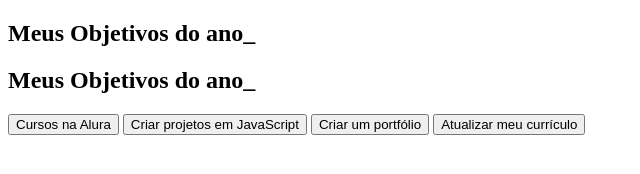
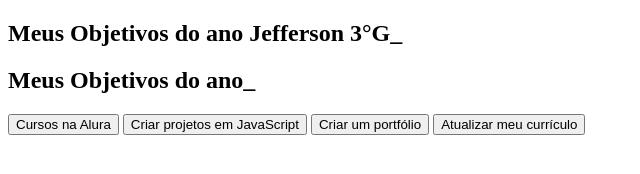
Before and after one commit to jeffxtz/JEFFERSON-3-G, a plain HTML site: page INDEX.HTML in a window 1280 px wide. Shown: the whole page, without its empty margins (0-640 px from the left). Drawn offline with Linux system fonts and the light colour scheme.

Commit message:
Update INDEX.HTML

```diff
--- a/INDEX.HTML
+++ b/INDEX.HTML
@@ -10,7 +10,7 @@
 <title>Meus objetivos do ano</title>
 <body>
    <section class=”conteudo-principal”></section>
-<h2 class=”titulo-principal”>Meus Objetivos do ano_</h2>
+<h2 class=”titulo-principal”>Meus Objetivos do ano Jefferson 3°G_</h2>
 <h2 class=”titulo-principal”>Meus Objetivos do ano<span>_<span></h2>
 
 <div class=”botoes”>
```
